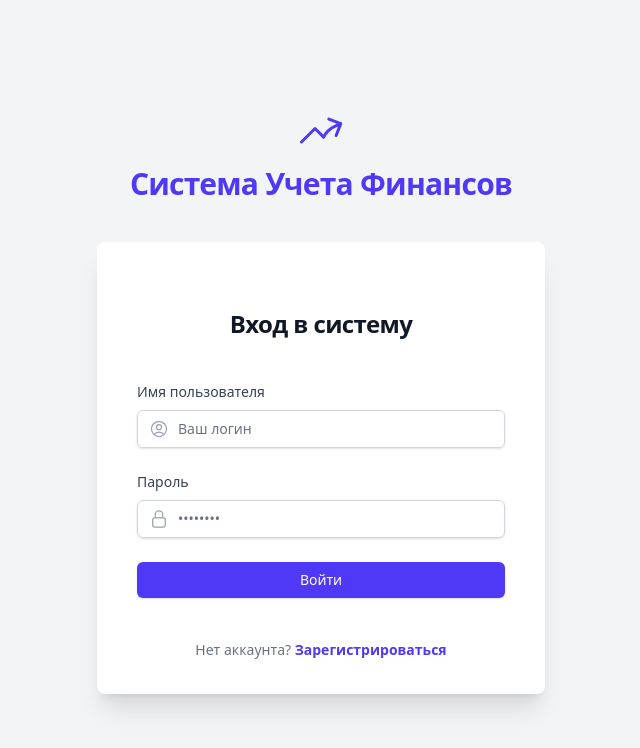
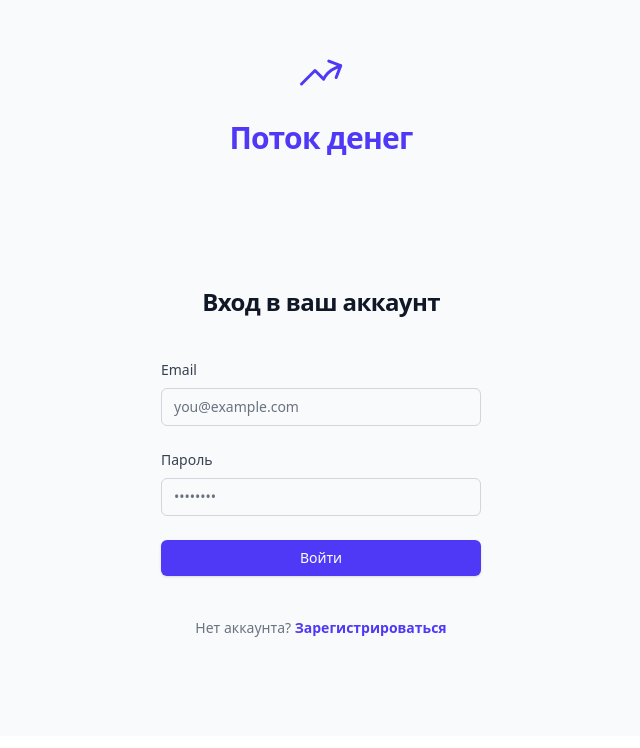
Before and after one commit to dev1853/money_flow_app, a React (Vite) app in the folder frontend/: page /login in a window 1280 px wide. Shown: the top 748 px of the page, without its empty margins (319-959 px from the left). Built offline with nearby package versions, Linux system fonts and the light colour scheme.

Commit message:
Rebuild reg and login page

```diff
--- a/frontend/src/layouts/AuthLayout.jsx
+++ b/frontend/src/layouts/AuthLayout.jsx
@@ -1,24 +1,33 @@
 // src/layouts/AuthLayout.jsx
+
 import React from 'react';
 import { Link } from 'react-router-dom';
 import { ArrowTrendingUpIcon } from '@heroicons/react/24/outline';
 
-const AuthLayout = ({ children }) => {
+// Принимаем title как пропс, чтобы показывать "Вход" или "Регистрация"
+const AuthLayout = ({ title, children }) => {
   return (
-    <div className="flex min-h-screen flex-col items-center justify-center bg-gray-100 py-12 px-4 sm:px-6 lg:px-8">
-      <div className="mb-10">
-        <Link to="/" className="flex flex-col items-center group text-decoration-none focus:outline-none focus:ring-2 focus:ring-offset-2 focus:ring-indigo-500 rounded-md">
-          <ArrowTrendingUpIcon
-            className="h-12 w-12 text-indigo-600 group-hover:text-indigo-500 transition-colors"
-            aria-hidden="true"
-          />
-          <span className="mt-3 text-3xl font-bold tracking-tight text-indigo-600 group-hover:text-indigo-500 transition-colors">
-            Система Учета Финансов
-          </span>
-        </Link>
+    <div className="flex min-h-full flex-1 flex-col justify-center bg-gray-50 px-6 py-12 lg:px-8">
+      <div>
+        {/* Общий логотип и название */}
+        <div className="flex justify-center">
+            <ArrowTrendingUpIcon
+              className="h-12 w-12 text-indigo-600"
+              aria-hidden="true"
+            />
+        </div>
+        <h2 className="mt-6 text-center text-3xl font-bold tracking-tight text-indigo-600">
+          Поток денег
+        </h2>
+        {/* Заголовок страницы, который мы передаем */}
+        <p className="mt-2 text-center text-sm text-gray-600">
+          {title}
+        </p>
       </div>
-      <div className="w-full max-w-md">
-        <div className="bg-white py-8 px-6 shadow-xl rounded-lg sm:px-10">
+
+      <div className="mt-8 sm:mx-auto sm:w-full sm:max-w-sm">
+        <div>
+          {/* Сюда будет вставлена сама форма (children) */}
           {children}
         </div>
       </div>
--- a/frontend/src/pages/LoginPage.jsx
+++ b/frontend/src/pages/LoginPage.jsx
@@ -1,31 +1,35 @@
 // frontend/src/pages/LoginPage.jsx
+
 import { useState } from 'react';
 import { useAuth } from '../contexts/AuthContext';
 import { useNavigate, useLocation, Link } from 'react-router-dom';
 
 import Button from '../components/Button';
 import Alert from '../components/Alert';
-import { UserCircleIcon, LockClosedIcon } from '@heroicons/react/24/outline';
-import Input from '../components/forms/Input'; // Используем наш Input
-import Label from '../components/forms/Label'; // Используем наш Label
+import Input from '../components/forms/Input';
+import Label from '../components/forms/Label';
+import { ArrowTrendingUpIcon } from '@heroicons/react/24/outline';
 
 
 function LoginPage() {
-  const [username, setUsername] = useState('');
+  const [email, setEmail] = useState(''); // Переименовали для ясности
   const [password, setPassword] = useState('');
   const [error, setError] = useState(null);
 
+  // Получаем функцию login и состояние isLoading из нашего AuthContext
   const { login, isLoading } = useAuth();
   const navigate = useNavigate();
   const location = useLocation();
 
-  const from = location.state?.from?.pathname || "/";
+  // Определяем, куда перенаправить пользователя после успешного входа
+  const from = location.state?.from?.pathname || "/dashboard";
 
   const handleSubmit = async (e) => {
     e.preventDefault();
     setError(null);
     try {
-      await login(username, password);
+      // Ваша функция login ожидает email и пароль
+      await login(email, password);
       navigate(from, { replace: true });
     } catch (err) {
       setError(err.message || 'Не удалось войти. Проверьте введенные данные.');
@@ -33,63 +37,59 @@ function LoginPage() {
     }
   };
 
-  const commonInputDivClasses = "relative mt-2 rounded-md shadow-sm";
-  const commonIconClasses = "pointer-events-none absolute inset-y-0 left-0 flex items-center pl-3";
-
   return (
     <>
+      {/* Эта обертка реализует новый дизайн,
+        теперь AuthLayout.jsx не нужен для стилизации этой страницы.
+      */}
+      <div className="flex min-h-full flex-1 flex-col justify-center px-6 py-12 lg:px-8">
         <div className="sm:mx-auto sm:w-full sm:max-w-sm">
-        <h2 className="mt-8 text-center text-2xl font-bold leading-9 tracking-tight text-gray-900">
-          Вход в систему
+          <h2 className="mt-10 text-center text-2xl font-bold leading-9 tracking-tight text-gray-900">
+            Вход в ваш аккаунт
           </h2>
         </div>
 
         <div className="mt-10 sm:mx-auto sm:w-full sm:max-w-sm">
-        <form className="space-y-6" onSubmit={handleSubmit}>
+          <form onSubmit={handleSubmit} className="space-y-6">
             <div>
-            <Label htmlFor="username-login">
-              Имя пользователя
+              <Label htmlFor="email">
+                Email
               </Label>
-            <div className={commonInputDivClasses}>
-              <div className={commonIconClasses}>
-                <UserCircleIcon className="h-5 w-5 text-gray-400" aria-hidden="true" />
-              </div>
+              <div className="mt-2">
                 <Input
-                id="username-login"
-                name="username"
-                type="text"
-                autoComplete="username"
+                  id="email"
+                  name="email"
+                  type="email"
                   required
-                value={username}
-                onChange={(e) => setUsername(e.target.value)}
-                placeholder="Ваш логин"
-                className="pl-10"
+                  autoComplete="email"
+                  value={email}
+                  onChange={(e) => setEmail(e.target.value)}
+                  placeholder="you@example.com"
+                  className="block w-full" // Дополнительные стили, если нужны
                 />
               </div>
             </div>
 
             <div>
-            <Label htmlFor="password-login">
+              <Label htmlFor="password">
                 Пароль
               </Label>
-            <div className={commonInputDivClasses}>
-              <div className={commonIconClasses}>
-                <LockClosedIcon className="h-5 w-5 text-gray-400" aria-hidden="true" />
-              </div>
+              <div className="mt-2">
                 <Input
-                id="password-login"
+                  id="password"
                   name="password"
                   type="password"
+                  required
                   autoComplete="current-password"
-                required
                   value={password}
                   onChange={(e) => setPassword(e.target.value)}
                   placeholder="••••••••"
-                className="pl-10"
+                  className="block w-full"
                 />
               </div>
             </div>
 
+            {/* Отображаем ошибку, если она есть */}
             {error && (
               <Alert type="error" message={error} />
             )}
@@ -98,7 +98,6 @@ function LoginPage() {
               <Button
                 type="submit"
                 variant="primary"
-              size="md"
                 disabled={isLoading}
                 fullWidth
               >
@@ -106,6 +105,7 @@ function LoginPage() {
               </Button>
             </div>
           </form>
+
           <p className="mt-10 text-center text-sm text-gray-500">
             Нет аккаунта?{' '}
             <Link to="/register" className="font-semibold leading-6 text-indigo-600 hover:text-indigo-500">
@@ -113,6 +113,7 @@ function LoginPage() {
             </Link>
           </p>
         </div>
+      </div>
     </>
   );
 }
--- a/frontend/src/pages/RegisterPage.jsx
+++ b/frontend/src/pages/RegisterPage.jsx
@@ -46,27 +46,19 @@ function RegisterPage() {
   };
 
   return (
-    <div className="flex min-h-full items-center justify-center py-12 px-4 sm:px-6 lg:px-8 bg-gray-50">
+    <div>
       <div className="w-full max-w-md space-y-8">
         <div>
-          {/* Здесь вы можете разместить свой логотип */}
-          {/* <img className="mx-auto h-12 w-auto" src="path/to/your/logo.svg" alt="Your Company" /> */}
-          <h2 className="mt-6 text-center text-3xl font-bold tracking-tight text-gray-900">
-            Создайте свой аккаунт
-          </h2>
-          <p className="mt-2 text-center text-sm text-gray-600">
-            Или{' '}
-            <Link to="/login" className="font-medium text-indigo-600 hover:text-indigo-500">
-              войдите в существующий
-            </Link>
-          </p>
+          <h3 className="mt-6 text-center text-3xl font-bold tracking-tight text-gray-900">
+            Регистрация
+          </h3>
         </div>
 
         <form className="mt-8 space-y-6" onSubmit={handleSubmit}>
           {error && <Alert type="error">{error}</Alert>}
-          <div className="space-y-4 rounded-md shadow-sm">
+          <div className="space-y-2">
             <div>
-              <Label htmlFor="username" className="sr-only">Имя пользователя</Label>
+              <Label htmlFor="username">Имя пользователя</Label>
               <Input
                 id="username"
                 name="username"
@@ -80,7 +72,7 @@ function RegisterPage() {
               />
             </div>
             <div>
-              <Label htmlFor="email" className="sr-only">Email</Label>
+              <Label htmlFor="email">Email</Label>
               <Input
                 id="email"
                 name="email"
@@ -94,7 +86,7 @@ function RegisterPage() {
               />
             </div>
             <div>
-              <Label htmlFor="password" className="sr-only">Пароль</Label>
+              <Label htmlFor="password">Пароль</Label>
               <Input
                 id="password"
                 name="password"
@@ -108,7 +100,7 @@ function RegisterPage() {
               />
             </div>
             <div>
-              <Label htmlFor="confirmPassword" className="sr-only">Подтвердите пароль</Label>
+              <Label htmlFor="confirmPassword">Подтвердите пароль</Label>
               <Input
                 id="confirmPassword"
                 name="confirmPassword"
@@ -122,10 +114,16 @@ function RegisterPage() {
               />
             </div>
           </div>
+          <p className="mt-10 text-center text-sm text-gray-500">
+            Есть аккаунт?{' '}
+            <Link to="/login" className="font-semibold leading-6 text-indigo-600 hover:text-indigo-500">
+              Войти
+            </Link>
+          </p>
 
           <div>
             <Button type="submit" className="w-full" disabled={loading}>
-              {loading ? 'Создание аккаунта...' : 'Создать аккаунт'}
+              {loading ? 'Создание аккаунта...' : 'Зарегистрироваться'}
             </Button>
           </div>
         </form>
```
Lines whose indentation alone changed are shown as unchanged.
